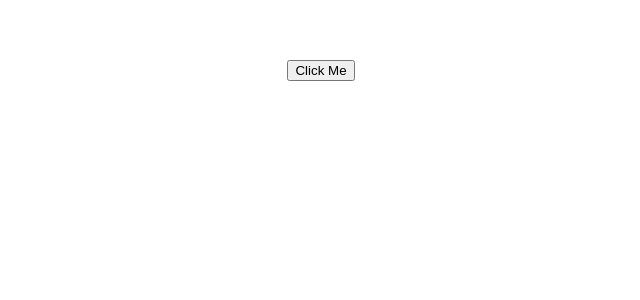
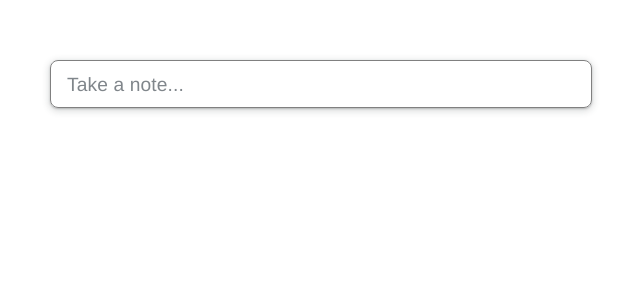
Before and after one commit to mostafa-K-raihan/note-app, a Vue app: page / in a window 1280 px wide. Shown: the top 300 px of the page, without its empty margins (319-959 px from the left). Built offline with nearby package versions, Linux system fonts and the light colour scheme.

Commit message:
google keep note bar implementation ongoing

```diff
--- a/src/App.vue
+++ b/src/App.vue
@@ -1,7 +1,7 @@
 <template>
   <div id="app">
-    <button @click="addNote">Click Me</button>
-    <Note v-for="note in noteCounter" :key="note"/>
+
+    <Note/>
   </div>
 </template>
 
@@ -31,8 +31,12 @@ export default {
   font-family: 'Avenir', Helvetica, Arial, sans-serif;
   -webkit-font-smoothing: antialiased;
   -moz-osx-font-smoothing: grayscale;
-  text-align: center;
+  /* text-align: center; */
   color: #2c3e50;
   margin-top: 60px;
+  display:flex;
+  align-items: center;
+  justify-content: center;
+
 }
 </style>
--- a/src/components/Note.vue
+++ b/src/components/Note.vue
@@ -1,6 +1,9 @@
 <template>
     <div class="note-container">
-        <textarea v-model="msg" class="note-input" cols="30" rows="10"></textarea>
+        <div class="note-clicker">
+            Take a note...
+        </div>
+
     </div>
 </template>
 <script>
@@ -16,6 +19,25 @@ export default {
 <style scoped>
 
 .note-container {
-    width :;
+    width : 540px;
+    border: 1px solid gray;
+    height: 46px;
+    border-radius: 8px;
+    box-shadow:
+    0 1px 2px 0 rgba(60,64,67, .3),
+                0 2px 6px 2px rgba(60,64,67,.15)
+    ;
+    min-width: 360px;
+    overflow: hidden;
+    margin: 0;
+}
+
+.note-clicker {
+    padding-top:12px;
+    color: #80868b;
+    line-height:1.5rem;
+    font-size: 1.2em;
+    padding : 12px 16px;
+    letter-spacing: .00625em;
 }
 </style>
```
